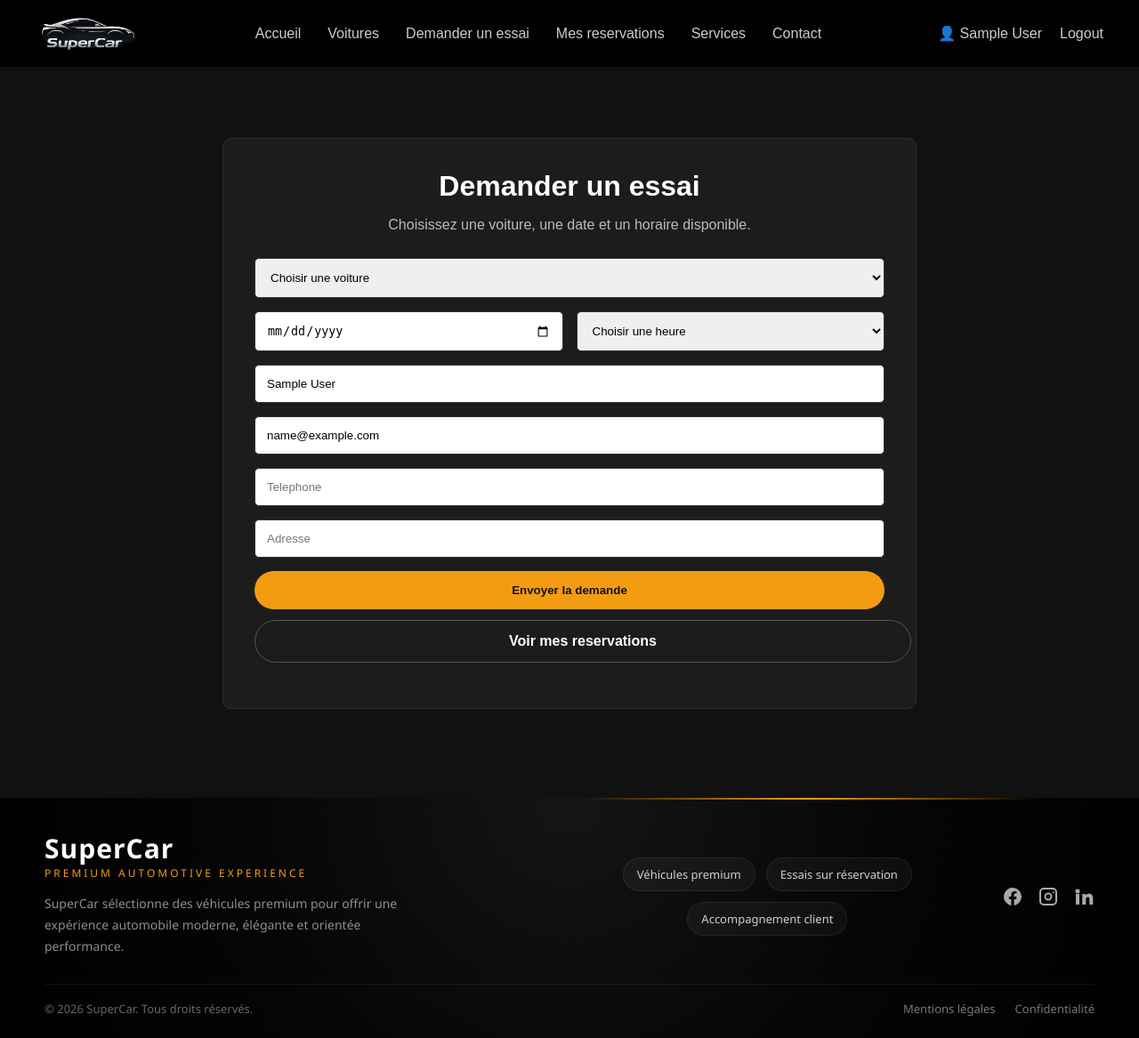
After one commit to Kikboy7/SuperCar-Web, a PHP site: page /demande_essai.php in a window 1280 px wide. The commit adds this page. Shown: the whole page at 89% size. Run offline with PHP 8.4, Linux system fonts and the light colour scheme; the visitor is signed in with stand-in values (Sample User, id 1); data comes from the database, SQL or seed files in the repository; both versions use the stored data as it was after the commit.

Commit message:
Ameliorer les messages admin et les demandes d'essai

```diff
--- /dev/null
+++ b/demande_essai.php
@@ -0,0 +1,257 @@
+<?php
+include 'includes/header.php';
+
+if (!isset($_SESSION['client'])) {
+    header("Location: login.php");
+    exit();
+}
+
+$id_client = $_SESSION['client'];
+$message = "";
+$error = "";
+$id_voiture_selectionnee = $_GET['id'] ?? "";
+
+$heures_disponibles = [
+    '08:00',
+    '09:00',
+    '10:00',
+    '11:00',
+    '12:00',
+    '13:00',
+    '14:00',
+    '15:00',
+    '16:00',
+    '17:00',
+    '18:00'
+];
+
+// Liste des voitures pour le menu deroulant.
+$stmt = $pdo->query("
+    SELECT voiture.id_voiture, voiture.modele, marque.nom_marque
+    FROM voiture
+    JOIN marque ON voiture.id_marque = marque.id_marque
+    ORDER BY marque.nom_marque, voiture.modele
+");
+$voitures = $stmt->fetchAll();
+
+// Informations du client pour pre-remplir le formulaire.
+$stmt = $pdo->prepare("SELECT nom, email, telephone, adresse FROM client WHERE id_client = ?");
+$stmt->execute([$id_client]);
+$client_infos = $stmt->fetch();
+
+if (!$client_infos) {
+    session_destroy();
+    header("Location: login.php");
+    exit();
+}
+
+if ($_SERVER["REQUEST_METHOD"] == "POST") {
+    $id_voiture_selectionnee = $_POST['id_voiture'];
+    $nom = trim($_POST['nom']);
+    $email = trim($_POST['email']);
+    $telephone = trim($_POST['telephone']);
+    $adresse = trim($_POST['adresse']);
+    $date = $_POST['date'];
+    $heure = $_POST['heure'];
+
+    if (empty($id_voiture_selectionnee) || empty($nom) || empty($email) || empty($adresse) || empty($date) || empty($heure)) {
+        $error = "Veuillez remplir tous les champs obligatoires.";
+    } elseif (!ctype_digit($id_voiture_selectionnee)) {
+        $error = "Veuillez choisir une voiture valide.";
+    } elseif (!in_array($heure, $heures_disponibles)) {
+        $error = "Veuillez choisir une heure entre 08:00 et 18:00.";
+    } else {
+        $stmt = $pdo->prepare("SELECT id_voiture FROM voiture WHERE id_voiture = ?");
+        $stmt->execute([$id_voiture_selectionnee]);
+        $voitureExiste = $stmt->fetch();
+
+        if (!$voitureExiste) {
+            $error = "La voiture selectionnee n'existe pas.";
+        } else {
+            try {
+                $pdo->beginTransaction();
+
+                $stmt = $pdo->prepare("
+                    UPDATE client
+                    SET nom = ?, email = ?, telephone = ?, adresse = ?
+                    WHERE id_client = ?
+                ");
+                $stmt->execute([$nom, $email, $telephone, $adresse, $id_client]);
+
+                $stmt = $pdo->prepare("
+                    INSERT INTO essai (date_essai, heure_essai, statut, id_client, id_voiture)
+                    VALUES (?, ?, 'en attente', ?, ?)
+                ");
+                $stmt->execute([$date, $heure, $id_client, $id_voiture_selectionnee]);
+
+                $pdo->commit();
+
+                $message = "Votre demande d'essai a bien ete envoyee.";
+                $client_infos['nom'] = $nom;
+                $client_infos['email'] = $email;
+                $client_infos['telephone'] = $telephone;
+                $client_infos['adresse'] = $adresse;
+            } catch (Exception $e) {
+                if ($pdo->inTransaction()) {
+                    $pdo->rollBack();
+                }
+
+                $error = "Erreur lors de l'envoi de la demande.";
+            }
+        }
+    }
+}
+?>
+
+<!DOCTYPE html>
+<html lang="fr">
+
+<head>
+    <meta charset="UTF-8">
+    <title>Demander un essai | SuperCar</title>
+<style>
+body {
+    margin: 0;
+    font-family: Arial, sans-serif;
+    background: #111;
+    color: white;
+}
+
+.page {
+    max-width: 780px;
+    margin: 60px auto;
+    padding: 20px;
+}
+
+.form-card {
+    background: #1c1c1c;
+    border-radius: 10px;
+    padding: 35px;
+    border: 1px solid rgba(255,255,255,0.08);
+}
+
+h1 {
+    text-align: center;
+    margin: 0 0 12px;
+}
+
+.intro {
+    text-align: center;
+    color: #bbb;
+    margin-bottom: 28px;
+}
+
+input,
+select {
+    width: 100%;
+    padding: 13px;
+    margin-bottom: 15px;
+    border-radius: 5px;
+    border: 1px solid #333;
+    box-sizing: border-box;
+}
+
+.form-row {
+    display: grid;
+    grid-template-columns: repeat(2, 1fr);
+    gap: 15px;
+}
+
+button,
+.btn-light {
+    display: inline-block;
+    width: 100%;
+    padding: 14px;
+    border-radius: 999px;
+    border: none;
+    background: #f39c12;
+    color: #111;
+    font-weight: bold;
+    cursor: pointer;
+    text-align: center;
+    text-decoration: none;
+}
+
+.btn-light {
+    margin-top: 12px;
+    background: transparent;
+    color: white;
+    border: 1px solid #555;
+}
+
+.success {
+    background: #d1fae5;
+    color: #065f46;
+    padding: 12px;
+    border-radius: 5px;
+    margin-bottom: 18px;
+}
+
+.error {
+    background: #fee2e2;
+    color: #991b1b;
+    padding: 12px;
+    border-radius: 5px;
+    margin-bottom: 18px;
+}
+
+@media (max-width: 700px) {
+    .form-row {
+        grid-template-columns: 1fr;
+    }
+}
+</style>
+</head>
+
+<body>
+
+<main class="page">
+    <div class="form-card">
+        <h1>Demander un essai</h1>
+        <p class="intro">Choisissez une voiture, une date et un horaire disponible.</p>
+
+        <?php if ($message) { ?>
+            <p class="success"><?php echo htmlspecialchars($message); ?></p>
+        <?php } ?>
+
+        <?php if ($error) { ?>
+            <p class="error"><?php echo htmlspecialchars($error); ?></p>
+        <?php } ?>
+
+        <form method="POST">
+            <select name="id_voiture" required>
+                <option value="">Choisir une voiture</option>
+                <?php foreach ($voitures as $voiture) { ?>
+                    <option value="<?php echo $voiture['id_voiture']; ?>"
+                        <?php if ($id_voiture_selectionnee == $voiture['id_voiture']) echo 'selected'; ?>>
+                        <?php echo htmlspecialchars($voiture['nom_marque'] . " " . $voiture['modele']); ?>
+                    </option>
+                <?php } ?>
+            </select>
+
+            <div class="form-row">
+                <input type="date" name="date" required>
+
+                <select name="heure" required>
+                    <option value="">Choisir une heure</option>
+                    <?php foreach ($heures_disponibles as $heure) { ?>
+                        <option value="<?php echo $heure; ?>"><?php echo $heure; ?></option>
+                    <?php } ?>
+                </select>
+            </div>
+
+            <input type="text" name="nom" placeholder="Nom complet" value="<?php echo htmlspecialchars($client_infos['nom'] ?? ''); ?>" required>
+            <input type="email" name="email" placeholder="Email" value="<?php echo htmlspecialchars($client_infos['email'] ?? ''); ?>" required>
+            <input type="text" name="telephone" placeholder="Telephone" value="<?php echo htmlspecialchars($client_infos['telephone'] ?? ''); ?>">
+            <input type="text" name="adresse" placeholder="Adresse" value="<?php echo htmlspecialchars($client_infos['adresse'] ?? ''); ?>" required>
+
+            <button type="submit">Envoyer la demande</button>
+            <a href="reservation.php" class="btn-light">Voir mes reservations</a>
+        </form>
+    </div>
+</main>
+
+<?php include 'includes/footer.php'; ?>
+
+</body>
+</html>
--- a/detail.php
+++ b/detail.php
@@ -247,7 +247,7 @@ body {
 
         <!-- ACTIONS -->
         <div class="actions">
-            <a href="essai.php?id=<?php echo $car['id_voiture']; ?>" class="btn-main">
+	            <a href="demande_essai.php?id=<?php echo $car['id_voiture']; ?>" class="btn-main">
                 Réserver un essai
             </a>
 
--- a/includes/header.php
+++ b/includes/header.php
@@ -7,7 +7,7 @@ include 'db.php';
 $client = null;
 
 if (isset($_SESSION['client'])) {
-    $stmt = $pdo->prepare("SELECT nom FROM client WHERE id_client = ?");
+    $stmt = $pdo->prepare("SELECT nom, email FROM client WHERE id_client = ?");
     $stmt->execute([$_SESSION['client']]);
     $client = $stmt->fetch();
 }
@@ -107,7 +107,8 @@ if (isset($_SESSION['client'])) {
         <div class="nav-center">
             <a href="index.php">Accueil</a>
             <a href="voitures.php">Voitures</a>
-            <a href="reservation.php">Essai</a>
+	        <a href="demande_essai.php">Demander un essai</a>
+            <a href="reservation.php">Mes reservations</a>
             <a href="services.php">Services</a>
             <a href="contact.php">Contact</a>
         </div>
@@ -116,7 +117,7 @@ if (isset($_SESSION['client'])) {
         <div class="nav-right">
             <?php if ($client) { ?>
                 <span class="user">👤 <?php echo $client['nom']; ?></span>
-                <a href="logout.php">Logout</a>
+	                <a href="logout.php">Logout</a>
             <?php } else { ?>
                 <a href="login.php">Login</a>
             <?php } ?>
--- a/presentation.php
+++ b/presentation.php
@@ -134,7 +134,7 @@ body {
             <h1>Réservez votre essai</h1>
             <p>Vivez une expérience de conduite unique</p>
             <?php if ($isLogged) { ?>
-                <a href="voitures.php" class="btn">Choisir une voiture</a>
+	                <a href="demande_essai.php" class="btn">Demander un essai</a>
             <?php } else { ?>
                 <a href="login.php" class="btn">Se connecter</a>
             <?php } ?>
@@ -175,7 +175,7 @@ body {
         <div class="steps">
 
             <div class="step">
-                <a href="<?php echo $isLogged ? 'voitures.php' : 'login.php'; ?>">
+	                <a href="<?php echo $isLogged ? 'demande_essai.php' : 'login.php'; ?>">
                     <h3>1</h3>
                     <p><?php echo $isLogged ? 'Accéder au catalogue' : 'Créer un compte'; ?></p>
                 </a>
```
Also changed, not shown: admin/dashboard.php (+7 -5 lines), admin/includes/header.php (+19 -0 lines), admin/messages.php (+67 -6 lines), contact.php (+9 -6 lines), documentation_oral.md (+20 -2 lines), table.sql (+7 -1 lines).
